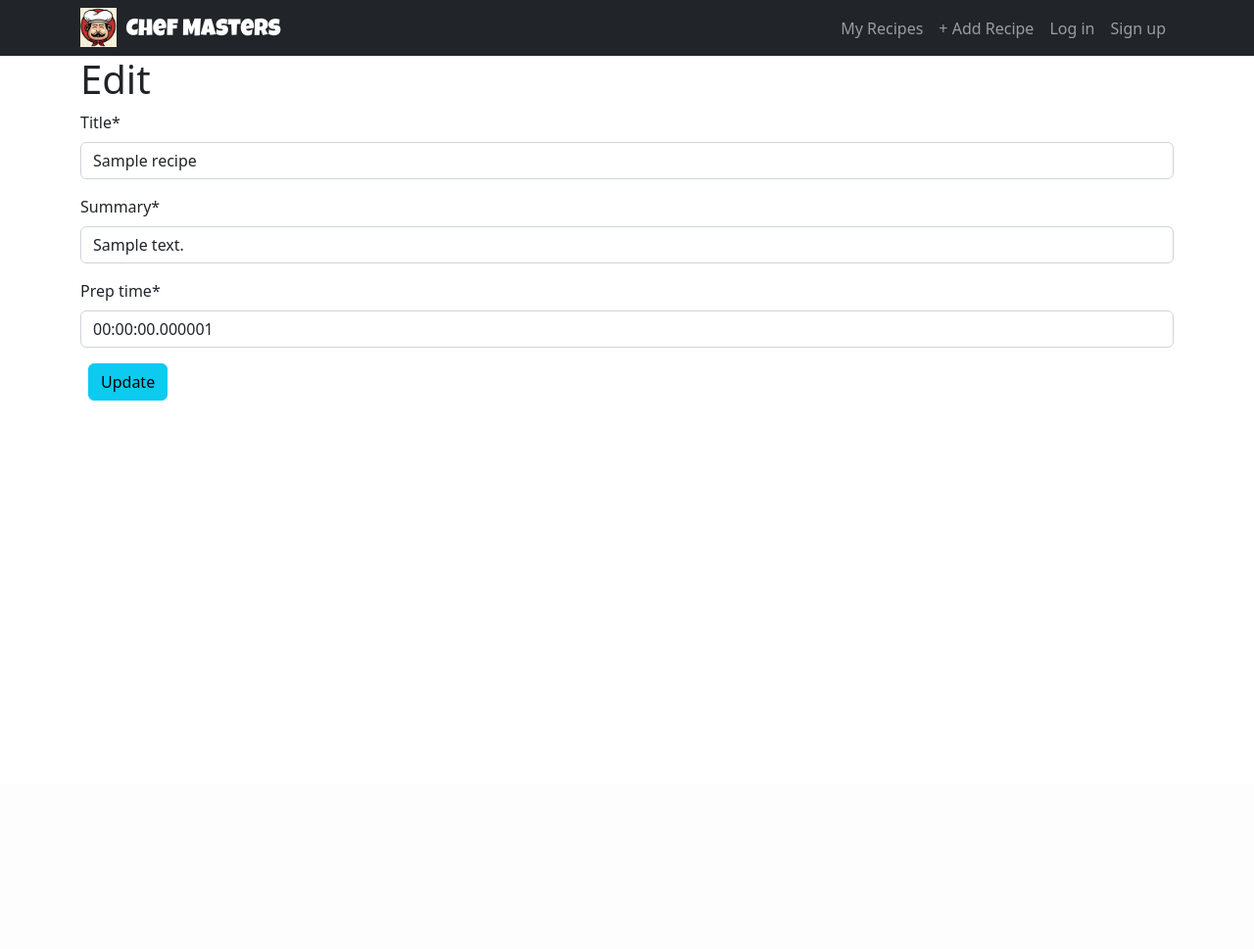
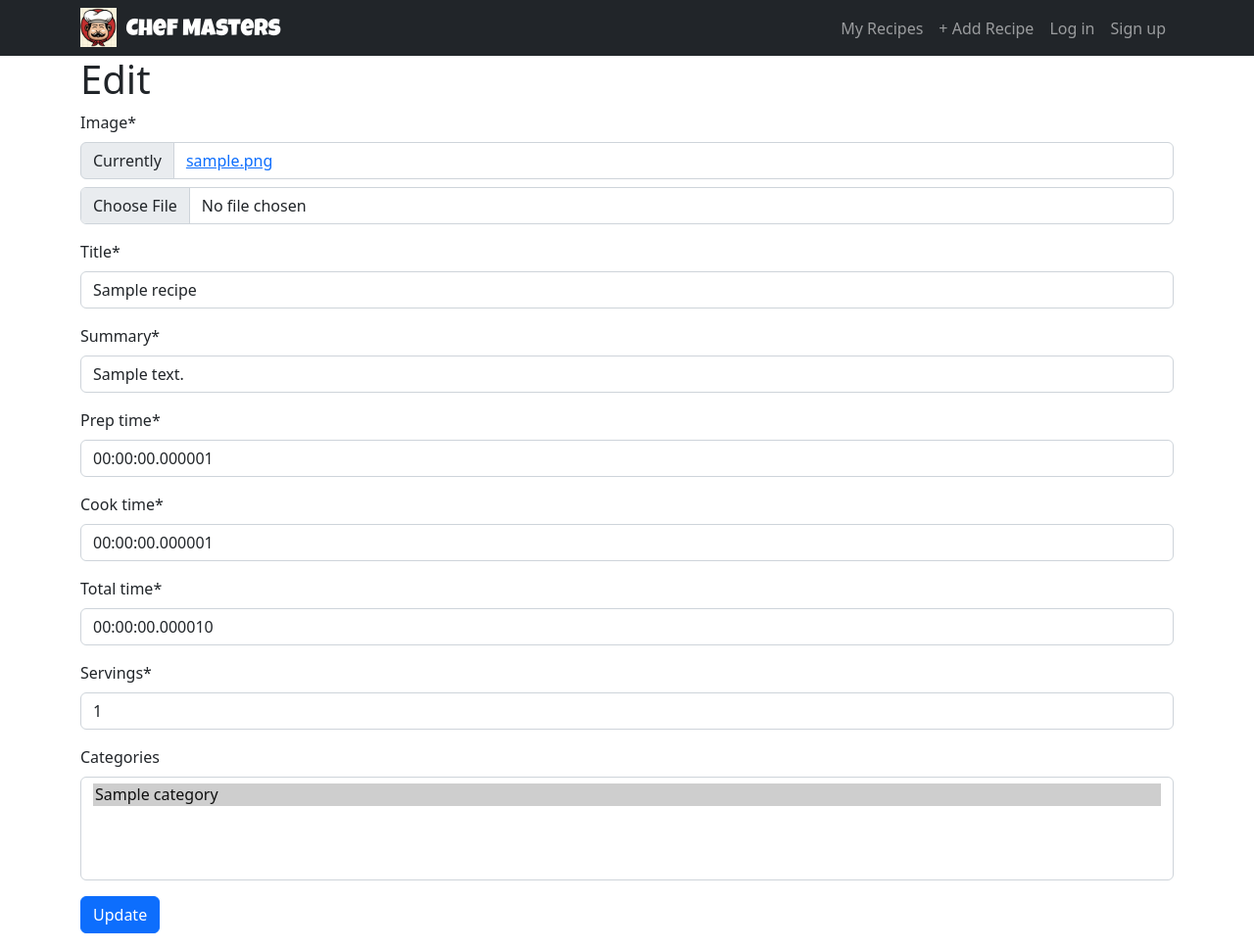
Before and after one commit to GavinWayneBrown/ChefMaster, a Django app: page /1/edit/ in a window 1280 px wide. Shown: the whole page at 98% size. Before the commit the page ends 409 px from the top, so only its background shows below. Run offline with Django 5.2, Linux system fonts and the light colour scheme; tables that the repository leaves empty hold one stand-in row (values such as "Sample post"); some libraries are stand-ins or nearby versions.

Commit message:
edit, delete, and change password

```diff
--- a/recipes/views.py
+++ b/recipes/views.py
@@ -47,9 +47,30 @@ class HomePageView(TemplateView):
 
 class RecipeUpdateView(UpdateView):
     model = Recipe
-    fields = ("title", "summary", "prep_time")
+    fields = (
+        "image",
+        "title",
+        "summary",
+        "prep_time",
+        "cook_time",
+        "total_time",
+        "servings",
+        "categories",
+    )
     template_name = "recipe_edit.html"
     success_url = reverse_lazy("home")
+
+    def get_form_kwargs(self):
+        kwargs = super().get_form_kwargs()
+        if self.request.method in ('POST', 'PUT'):
+            kwargs.update({
+                'files': self.request.FILES
+            })
+        return kwargs
+
+    def form_valid(self, form):
+        # If a new file is uploaded, the old one will be replaced automatically
+        return super().form_valid(form)
 
 class RecipeDeleteView(DeleteView):
     model = Recipe
--- a/templates/recipe_edit.html
+++ b/templates/recipe_edit.html
@@ -1,8 +1,13 @@
 {% extends "base.html" %}
 {% load crispy_forms_tags %}
 {% block content %}
+
 <h1>Edit</h1>
-<form action="" method="post">{% csrf_token %}
-  {{ form|crispy }}
-<button class="btn btn-info ms-2" type="submit">Update</button> </form>
+
+<form method="POST" enctype="multipart/form-data">
+    {% csrf_token %}
+    {{ form|crispy }}
+    <button type="submit" class="btn btn-primary">Update</button>
+</form>
+
 {% endblock content %}
```
Also changed, not shown: templates/recipe/recipe_detail.html (+9 -11 lines), media/recipes/EASY-Chana-Masala-SQUARE_PgG0ZCm.jpg (added), media/recipes/Screen_Shot_2024-11-08_at_3.45.50_PM.png (added), 9 other files.
